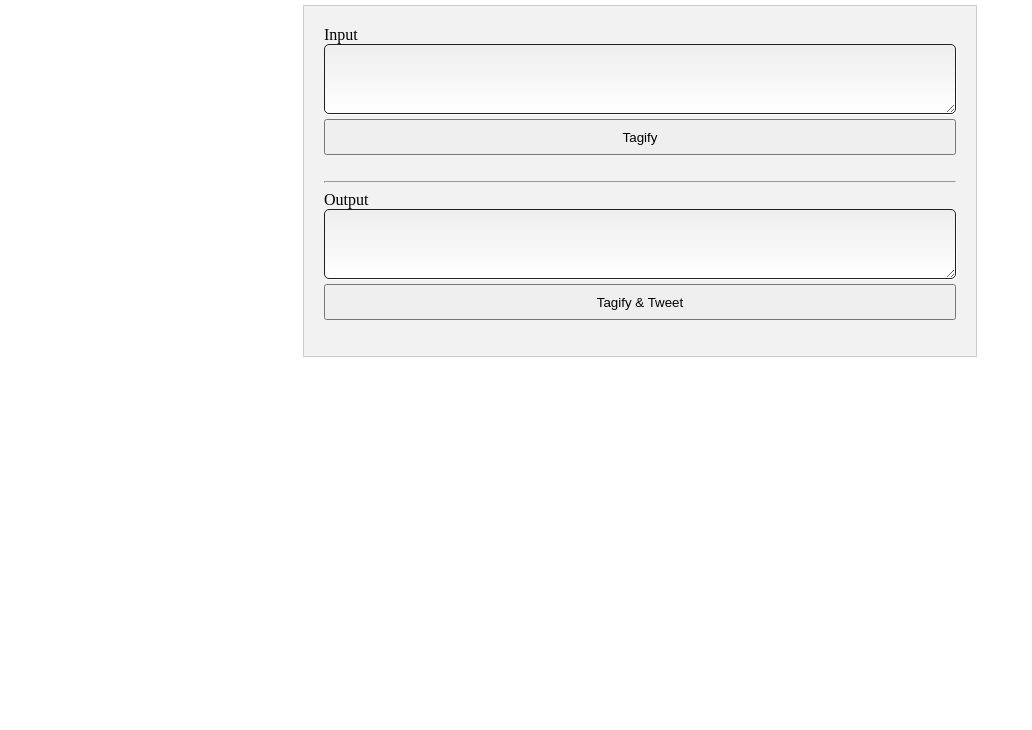
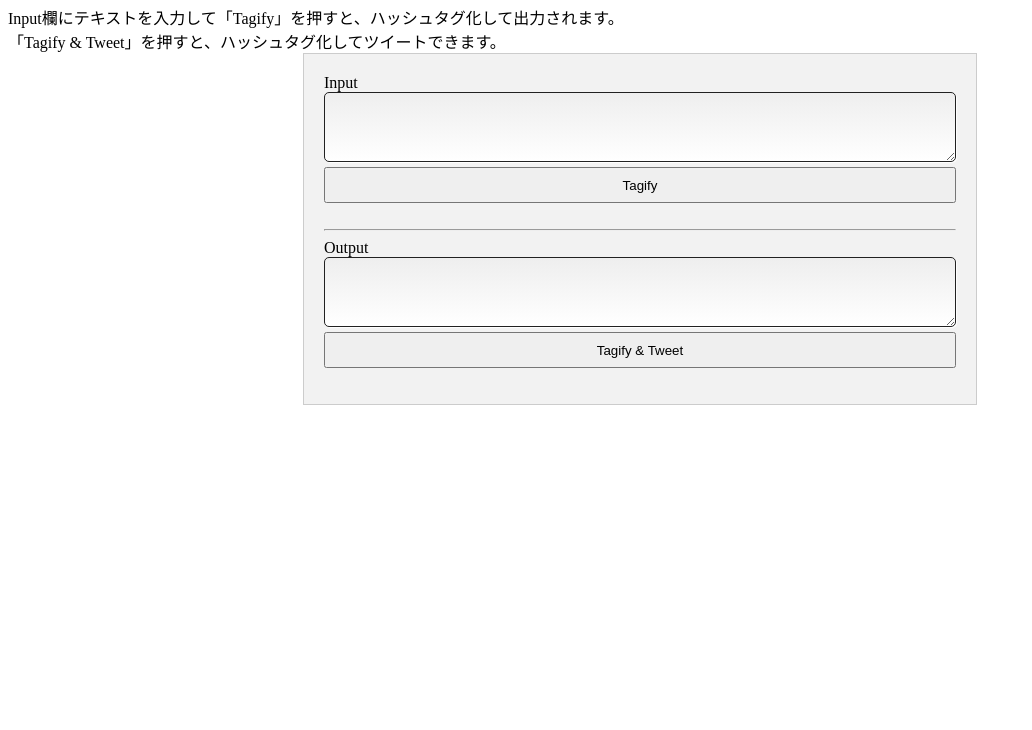
Before and after one commit to advancedbear/Convert-Text-to-Hashtag, a plain HTML site: page tag.html in a window 1280 px wide. Shown: the part 70-800 px from the top of the page, without its empty margins (0-1032 px from the left). Drawn offline with Linux system fonts and the light colour scheme.

Commit message:
説明文を追加。

```diff
--- a/tag.html
+++ b/tag.html
@@ -19,6 +19,10 @@
 		<div class="title">
 			Convert Text to Hashtag
 		</div>
+		<div class="description">
+			Input欄にテキストを入力して「Tagify」を押すと、ハッシュタグ化して出力されます。<br>
+			「Tagify &amp; Tweet」を押すと、ハッシュタグ化してツイートできます。
+		</div>
 		<div class="main">
 			<form name="form">
 				Input<br />
```
